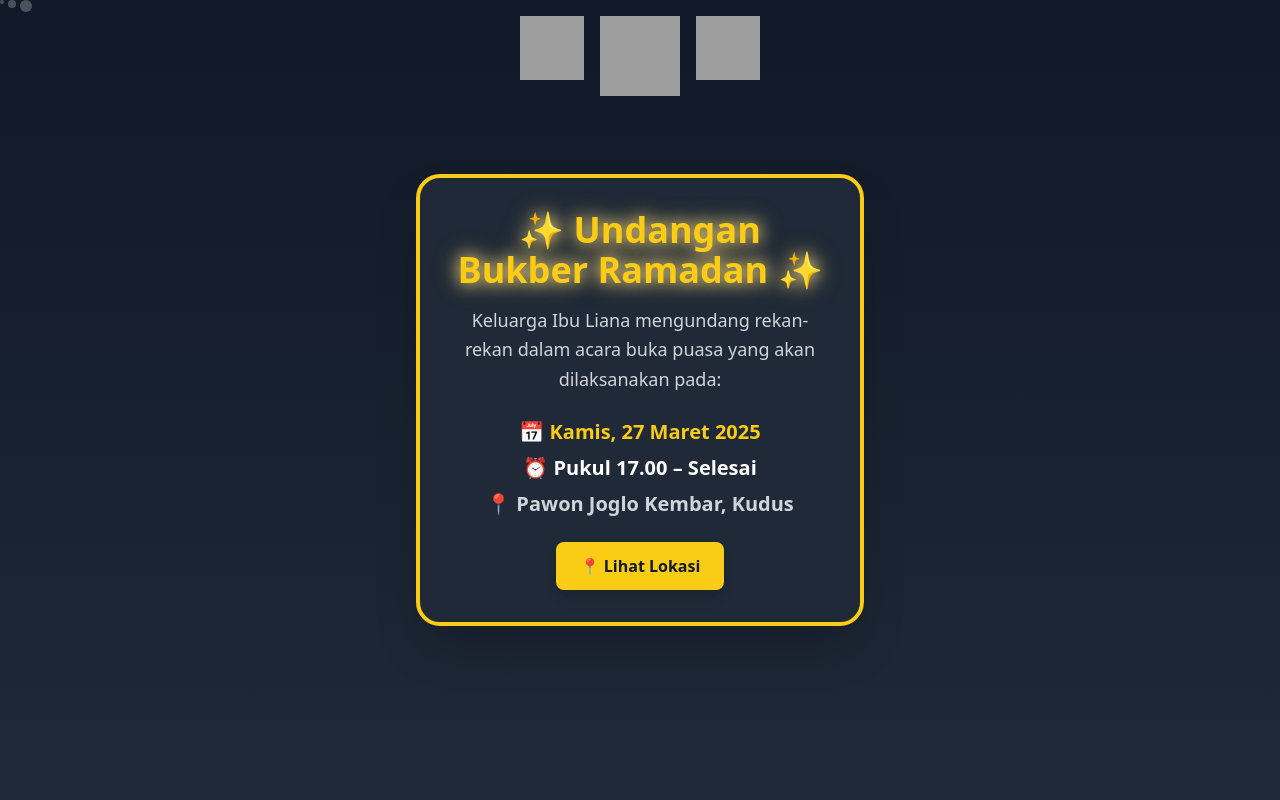
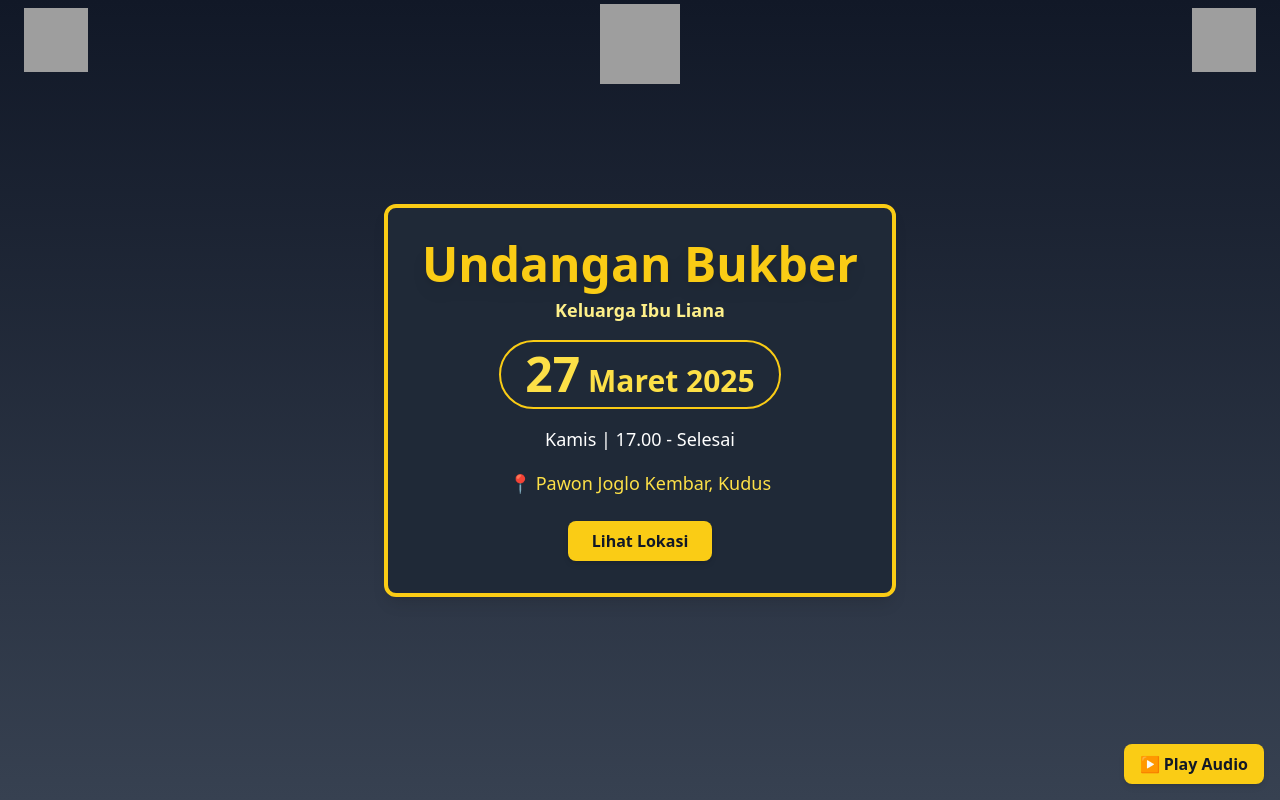
Before and after one commit to yudhamyn/undangan, a plain HTML site: page index.html in a window 1280 px wide. Drawn offline with nearby package versions, Linux system fonts and the light colour scheme; grey boxes are pictures that could not be loaded.

Commit message:
Update index.html

```diff
--- a/index.html
+++ b/index.html
@@ -3,49 +3,44 @@
 <head>
     <meta charset="UTF-8">
     <meta name="viewport" content="width=device-width, initial-scale=1.0">
-    <title>Undangan Bukber Ramadan</title>
+    <title>Undangan Bukber</title>
     <script src="https://cdn.tailwindcss.com"></script>
-    <style>
-        @keyframes floating {
-            0% { transform: translateY(0); }
-            50% { transform: translateY(-10px); }
-            100% { transform: translateY(0); }
-        }
-        .glow {
-            text-shadow: 0 0 15px rgba(255, 223, 128, 0.9), 0 0 25px rgba(255, 223, 128, 0.7);
-        }
-    </style>
 </head>
-<body class="bg-gradient-to-b from-gray-900 to-gray-800 text-white font-sans flex items-center justify-center min-h-screen relative overflow-hidden px-4">
+<body class="bg-gradient-to-b from-gray-900 to-gray-700 text-white font-sans flex items-center justify-center min-h-screen relative overflow-hidden">
 
     <!-- Hiasan Lampion -->
-    <div class="absolute top-0 left-0 w-full flex justify-center gap-4 p-4">
-        <img src="https://png.pngtree.com/png-vector/20230324/ourmid/pngtree-ramadan-ornament-hanging-lantern-vector-png-image_6667647.png" class="w-16 h-16 animate-floating" alt="Lampion">
-        <img src="https://png.pngtree.com/png-vector/20230324/ourmid/pngtree-ramadan-ornament-hanging-lantern-vector-png-image_6667647.png" class="w-20 h-20 animate-floating delay-500" alt="Lampion">
-        <img src="https://png.pngtree.com/png-vector/20230324/ourmid/pngtree-ramadan-ornament-hanging-lantern-vector-png-image_6667647.png" class="w-16 h-16 animate-floating" alt="Lampion">
+    <div class="absolute top-0 left-0 w-full flex justify-between p-6">
+        <img src="https://png.pngtree.com/png-vector/20230324/ourmid/pngtree-ramadan-ornament-hanging-lantern-vector-png-image_6667647.png" class="w-16 h-16 animate-bounce" alt="Lampion">
+        <img src="https://png.pngtree.com/png-vector/20230324/ourmid/pngtree-ramadan-ornament-hanging-lantern-vector-png-image_6667647.png" class="w-20 h-20 animate-bounce delay-1000" alt="Lampion">
+        <img src="https://png.pngtree.com/png-vector/20230324/ourmid/pngtree-ramadan-ornament-hanging-lantern-vector-png-image_6667647.png" class="w-16 h-16 animate-bounce" alt="Lampion">
     </div>
 
-    <div class="bg-gray-800 p-8 rounded-3xl shadow-2xl max-w-md text-center w-full relative z-10 border-4 border-yellow-400">
-        <h2 class="text-3xl md:text-4xl font-extrabold text-yellow-400 glow mb-4">✨ Undangan Bukber Ramadan ✨</h2>
-        <p class="text-gray-300 text-lg leading-relaxed">Keluarga Ibu Liana mengundang rekan-rekan dalam acara buka puasa yang akan dilaksanakan pada:</p>
-        <div class="mt-6 text-xl font-semibold flex flex-col gap-2">
-            <p class="text-yellow-400">📅 Kamis, 27 Maret 2025</p>
-            <p class="text-white">⏰ Pukul <span class="font-bold">17.00 – Selesai</span></p>
-            <p class="text-gray-300">📍 Pawon Joglo Kembar, Kudus</p>
+    <div class="bg-gray-800 p-8 rounded-xl shadow-lg max-w-lg text-center w-full mx-4 relative z-10 border-4 border-yellow-400">
+        <h2 class="text-5xl font-bold text-yellow-400 drop-shadow-lg">Undangan Bukber</h2>
+        <p class="mt-2 text-lg font-semibold text-yellow-200">Keluarga Ibu Liana</p>
+        <div class="mt-4 text-3xl font-extrabold text-yellow-300 border-2 border-yellow-400 px-6 py-2 inline-block rounded-full">
+            <span class="text-5xl">27</span> Maret 2025
         </div>
-        <div class="mt-6 flex justify-center">
-            <a href="https://maps.app.goo.gl/EK5uB6Tu1ea8djBU9?g_st=com.google.maps.preview.copy" target="_blank" class="bg-yellow-400 text-gray-900 px-6 py-3 rounded-lg font-semibold shadow-lg hover:bg-yellow-500 transition transform hover:scale-105 flex items-center gap-2">
-                📍 Lihat Lokasi
-            </a>
+        <p class="mt-4 text-lg font-medium">Kamis | 17.00 - Selesai</p>
+        <div class="mt-4 text-lg font-medium text-yellow-300">
+            📍 Pawon Joglo Kembar, Kudus
         </div>
+        <a href="https://maps.app.goo.gl/EK5uB6Tu1ea8djBU9?g_st=com.google.maps.preview.copy" target="_blank" class="mt-6 bg-yellow-400 text-gray-900 px-6 py-2 rounded-lg font-semibold shadow-md hover:bg-yellow-500 transition inline-block">
+            Lihat Lokasi
+        </a>
     </div>
 
-    <!-- Hiasan Bintang -->
-    <div class="absolute inset-0 flex flex-wrap gap-1 opacity-50">
-        <div class="w-1 h-1 bg-white rounded-full animate-pulse"></div>
-        <div class="w-2 h-2 bg-white rounded-full animate-pulse delay-300"></div>
-        <div class="w-3 h-3 bg-white rounded-full animate-pulse delay-500"></div>
-    </div>
+    <!-- Background Sound -->
+    <audio id="background-audio" loop>
+        <source src="https://www.islamicfinder.org/specials/audio/azan/azan1.mp3" type="audio/mpeg">
+        Browser Anda tidak mendukung elemen audio.
+    </audio>
+    <button onclick="playAudio()" class="absolute bottom-4 right-4 bg-yellow-400 text-gray-900 px-4 py-2 rounded-lg font-semibold shadow-md hover:bg-yellow-500 transition">▶ Play Audio</button>
 
+    <script>
+        function playAudio() {
+            document.getElementById("background-audio").play();
+        }
+    </script>
 </body>
 </html>
```
